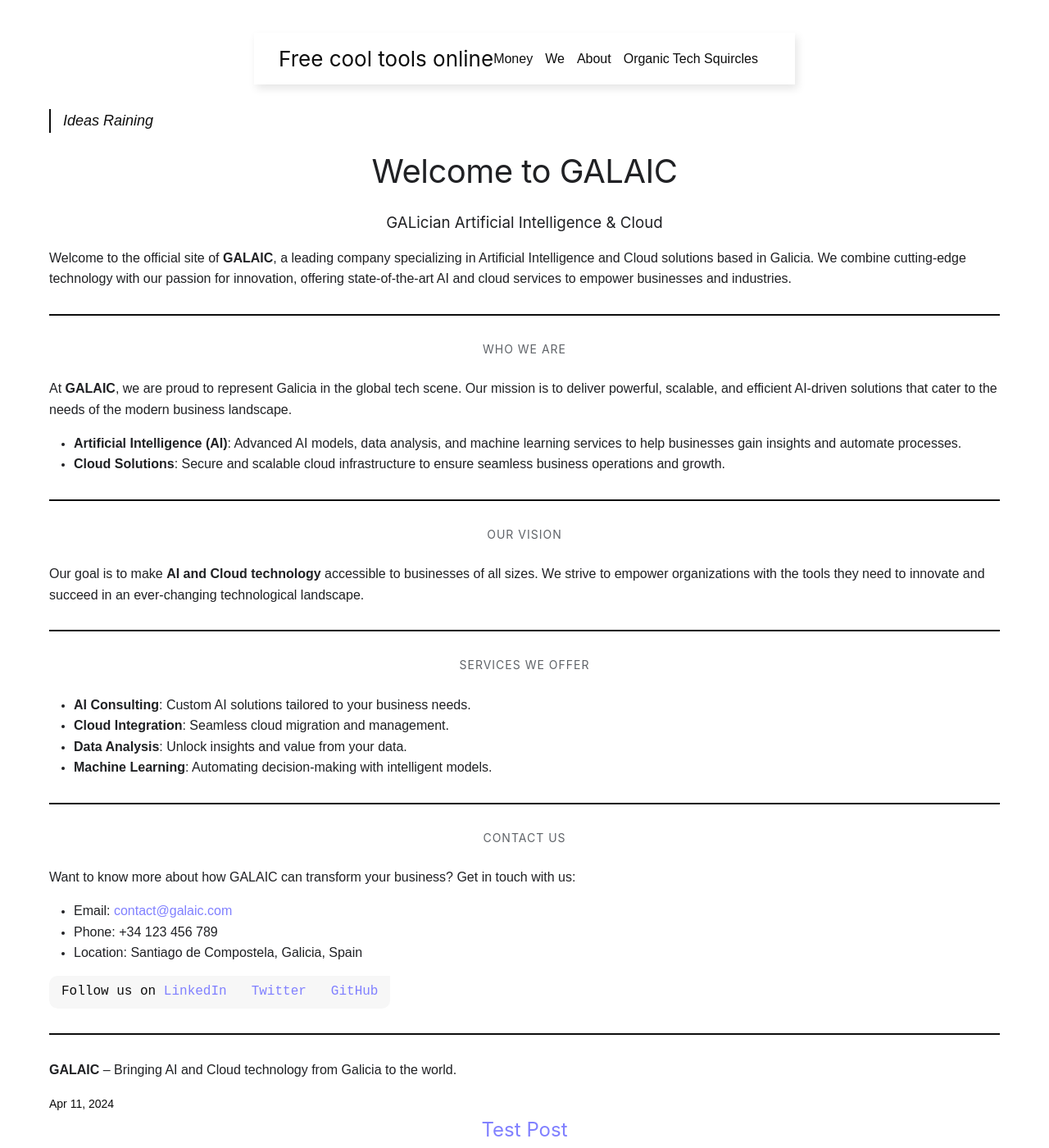
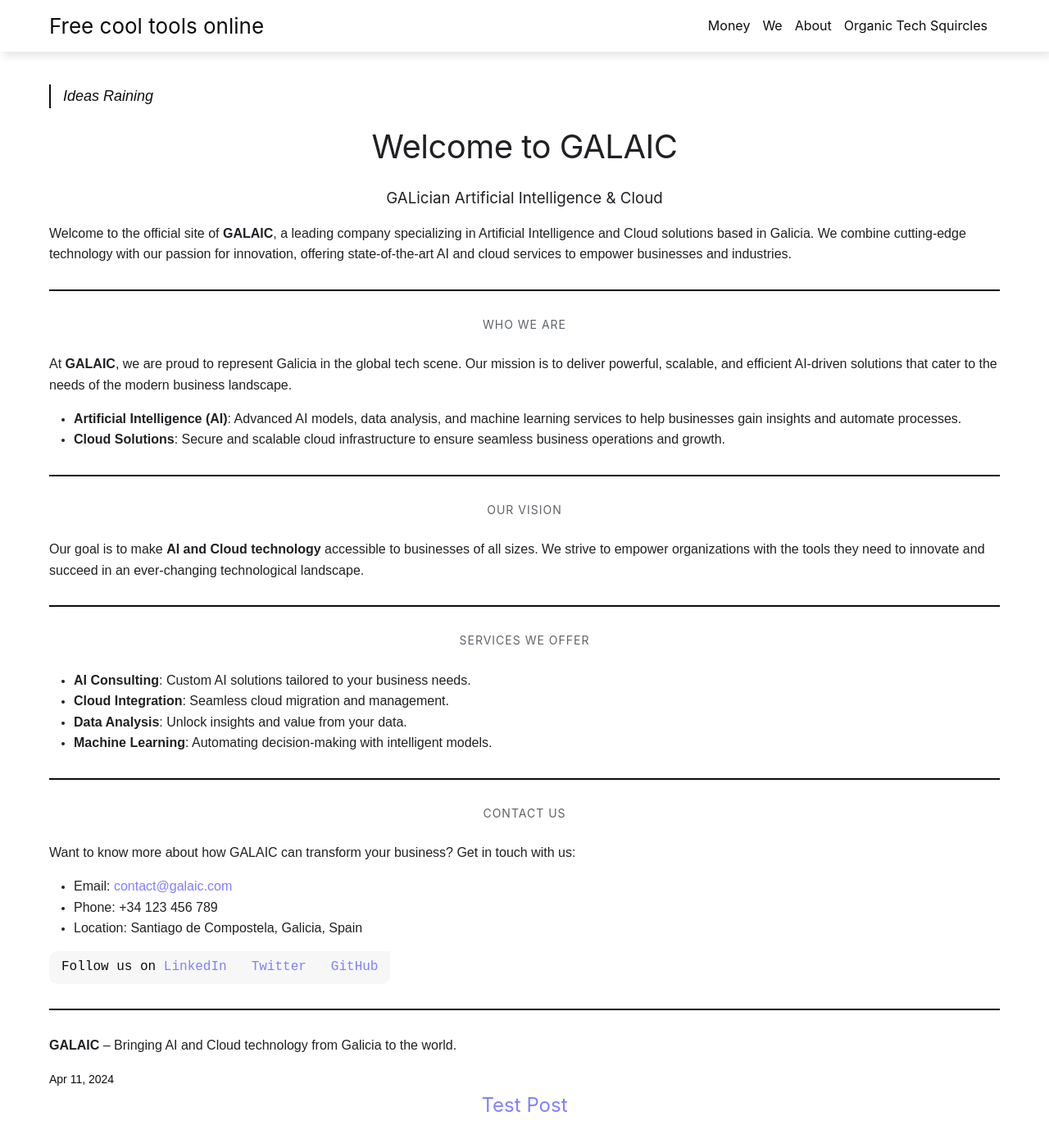
Before and after one commit to antoniosandebouzas/freecooltoolsonline, a Jekyll site: the page built from docs/index.md, in a window 1280 px wide and 1400 px high. Shown: the whole window at 82% size. Built offline with Jekyll 4.4.1, drawn with Linux system fonts in a browser that asks for light colours; some web fonts are replaced; our own code applies the rules of GitHub Pages for plain Markdown files.

Commit message:
Style: Refactor body styles to use .page-content class for consistency; Update responsive styles to apply padding to .page-content instead of body.

```diff
--- a/docs/_sass/minima/custom-styles.scss
+++ b/docs/_sass/minima/custom-styles.scss
@@ -23,7 +23,7 @@
   box-sizing: border-box;
 }
 
-body {
+.page-content {
   font-family: var(--font-family-ui);
   background-color: var(--color-background-page);
   color: var(--color-text-primary);
@@ -291,7 +291,7 @@
 
 /* Responsive tweaks */
 @media (max-width: 640px) {
-  body {
+  .page-content {
     padding: 24px 16px;
   }
 
```
